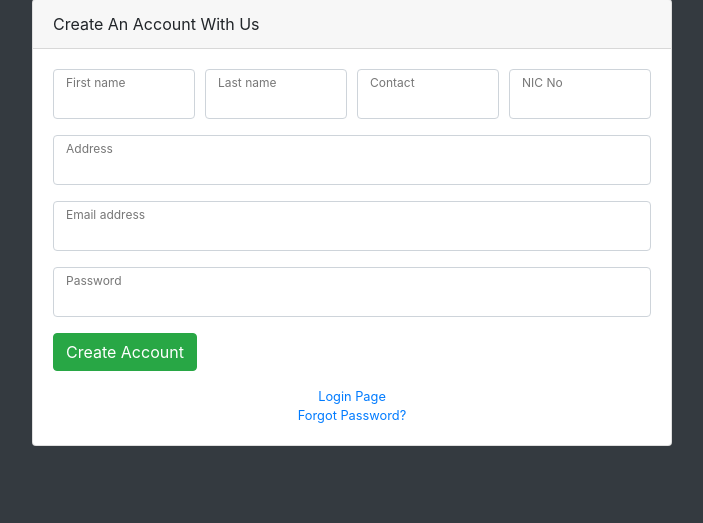
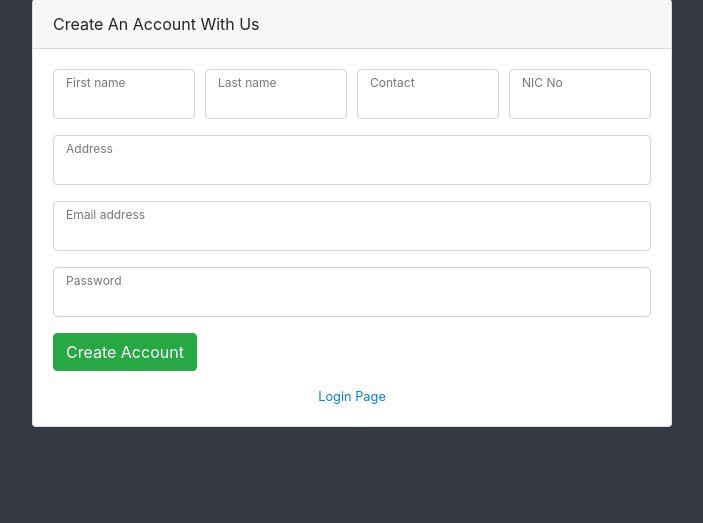
Before and after one commit to HDB-00/City-taxi, a PHP site: page /usr/usr-register.php in a window 1280 px wide. Shown: the part 49-572 px from the top of the page, without its empty margins (288-991 px from the left). Run offline with PHP 8.4, Linux system fonts and the light colour scheme; a stand-in replaces the project's code that opens the database connection.

Commit message:
Update usr-register.php

```diff
--- a/City_Taxi/usr/usr-register.php
+++ b/City_Taxi/usr/usr-register.php
@@ -149,7 +149,6 @@ if (isset($_POST['add_user'])) {
                 <!--End Form-->
                 <div class="text-center">
                     <a class="d-block small mt-3" href="index.php">Login Page</a>
-                    <a class="d-block small" href="usr-forgot-password.php">Forgot Password?</a>
                 </div>
 
             </div>
```
